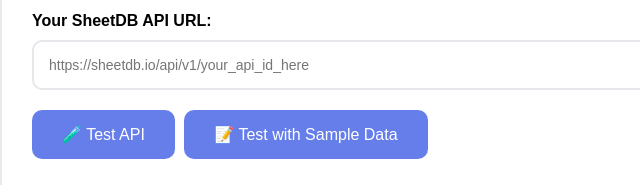
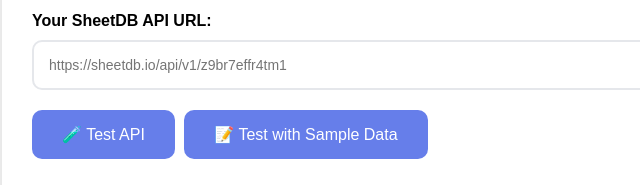
Before and after one commit to febilcp/test-app-for-asset, a plain HTML site: page submissions.html in a window 1280 px wide. Shown: the part 296-481 px from the top of the page, 208-848 px from the left. Drawn offline with Linux system fonts and the light colour scheme.

Commit message:
Update submissions.html

```diff
--- a/submissions.html
+++ b/submissions.html
@@ -98,7 +98,7 @@
         <input
             type="text"
             id="apiUrl"
-            placeholder="https://sheetdb.io/api/v1/your_api_id_here"
+            placeholder="https://sheetdb.io/api/v1/z9br7effr4tm1"
             value=""
         >
 
```
